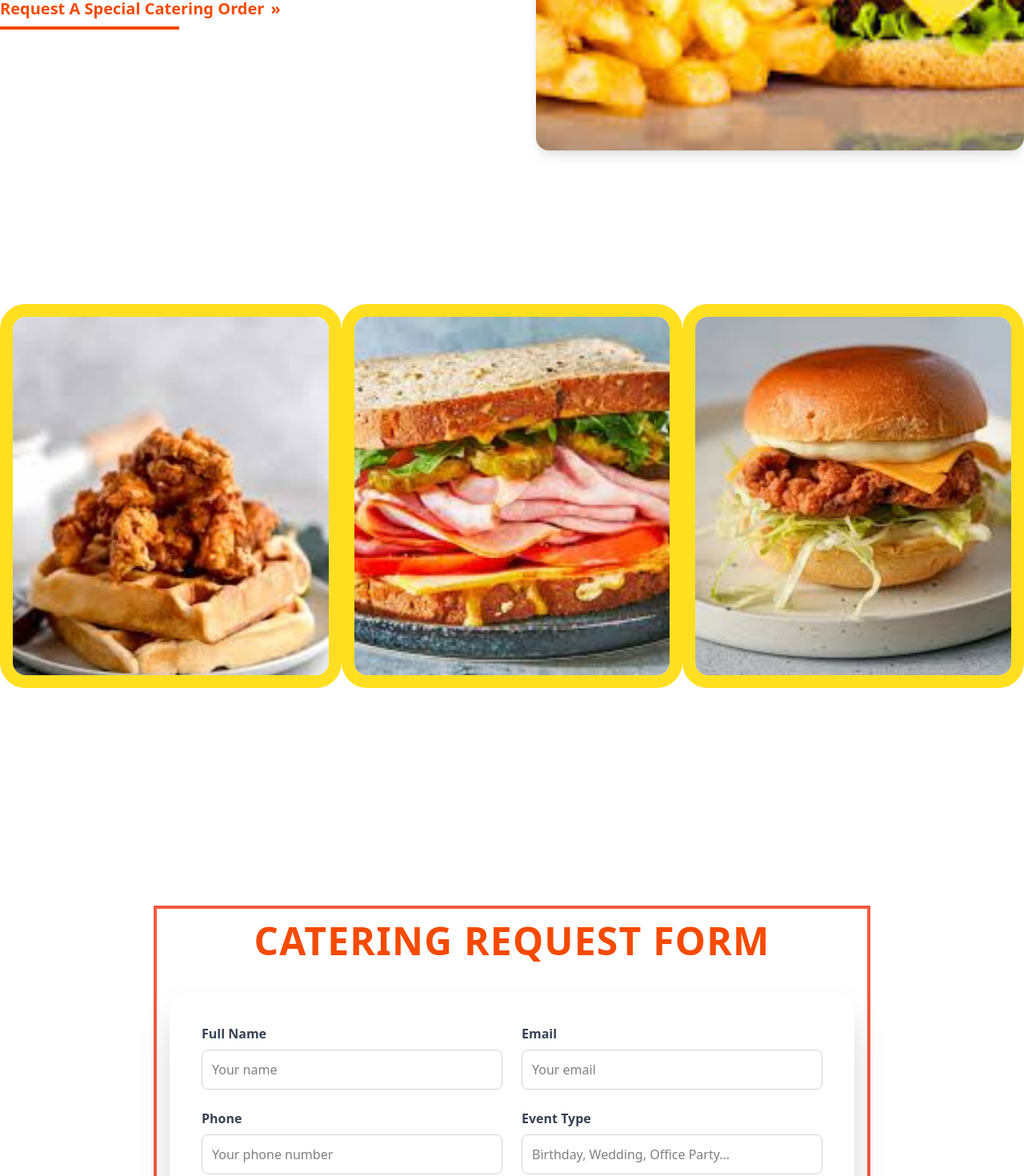
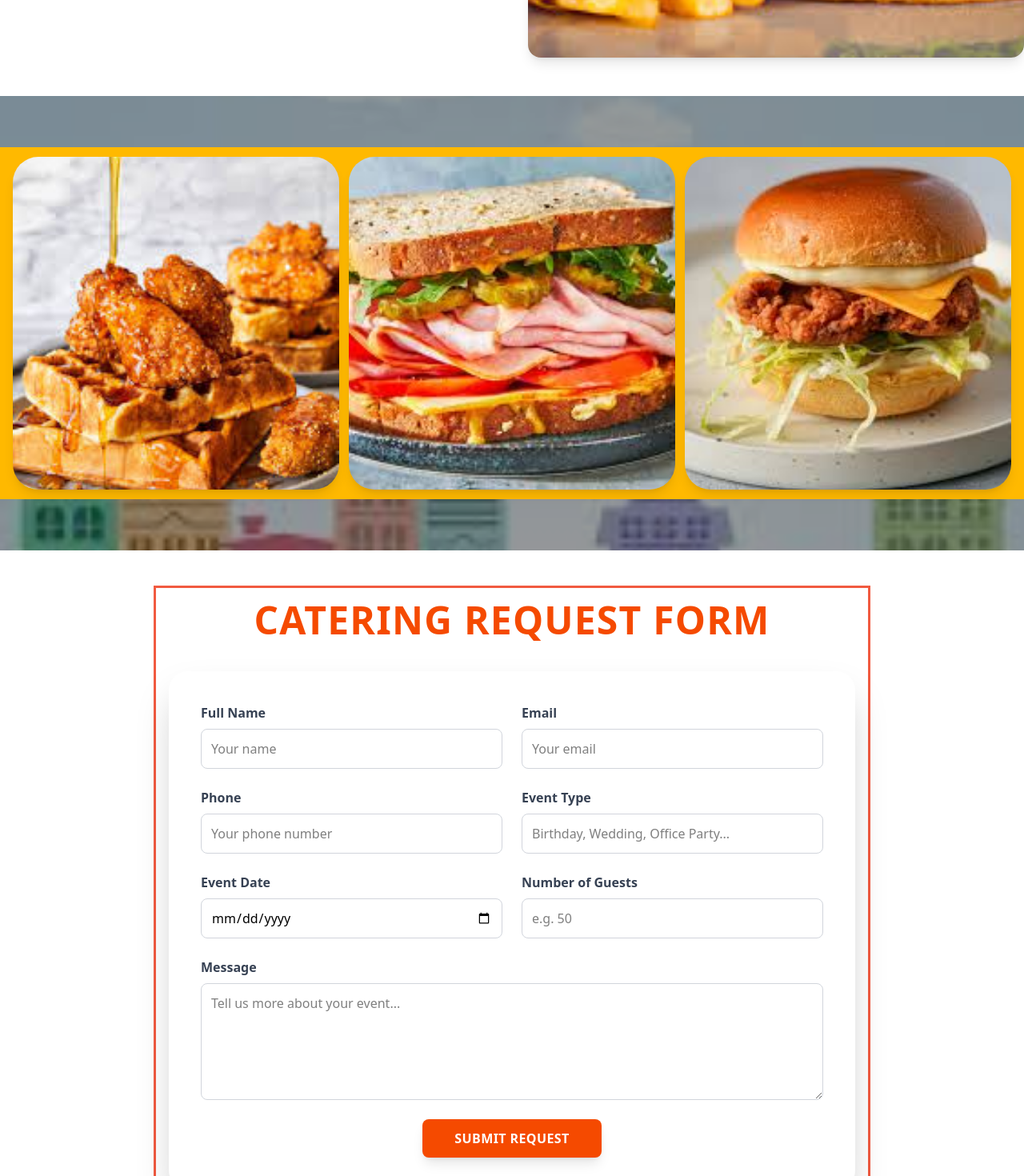
Before and after one commit to amsamansoor/cluck-clucks, a React (Vite) app: page /catering in a window 1280 px wide. Shown: the part 1060-2530 px from the top of the page at 80% size. Built offline with nearby package versions, Linux system fonts and the light colour scheme.

Commit message:
update cateringImages section

```diff
--- a/package.json
+++ b/package.json
@@ -13,6 +13,7 @@
     "react": "^18.2.0",
     "react-dom": "^18.2.0",
     "react-icons": "^5.5.0",
+    "react-parallax": "^3.5.2",
     "react-router-dom": "^7.8.2"
   },
   "devDependencies": {
--- a/src/App.jsx
+++ b/src/App.jsx
@@ -1,6 +1,6 @@
 import { BrowserRouter, Routes, Route, Navigate } from "react-router-dom";
 import Navbar from "./components/navbar";
-import CateringPage from "./pages/CateringPage";
+import CateringPage from "./pages/cateringPage";
 
 function App() {
   return (
--- a/src/components/cateringForm.tsx
+++ b/src/components/cateringForm.tsx
@@ -2,8 +2,8 @@ import React from "react";
 
 const CateringForm = () => {
   return (
-    <section className="w-full py-20 px-6">
-  <div className="max-w-4xl mx-auto border-4 border-[#F15A40] p-4" style={{ boxSizing: 'border-box' }}>
+    <section className="w-full py-1 px-1">
+  <div className="max-w-4xl mx-auto border-3 border-[#F15A40] p-4" style={{ boxSizing: 'border-box' }}>
         {/* Heading */}
         <h2 className="text-3xl md:text-5xl font-extrabold text-orange-600 mb-10 text-center uppercase tracking-wide">
           Catering Request Form
--- a/src/components/cateringImages.tsx
+++ b/src/components/cateringImages.tsx
@@ -2,30 +2,38 @@ import React from "react";
 
 const CateringImages = () => {
   return (
-    <section className="w-full bg-white py-16">
-      <div className="max-w-10xl mx-auto px-0 md:px-0">
-        <div className="grid grid-cols-1 md:grid-cols-3 gap-0">
-          <div className="border-[16px] border-yellow-300 rounded-[32px] overflow-hidden">
+    <section className="w-full bg-amber-400 py-3">
+      <div className="max-w-10xl mx-auto px-4">
+        {/* Grid layout */}
+        <div className="grid grid-cols-1 md:grid-cols-3 gap-3">
+
+          {/* Chicken Waffles */}
+          <div className="rounded-[32px] overflow-hidden shadow-lg">
             <img
-              src="src/assets/images/chicken-waffels.jpg"
+              src="src/assets/images/chicken-waffles2.jpg"
               alt="Chicken & Waffles"
-              className="object-cover w-full h-80 md:h-[28rem] transition-transform duration-300 hover:scale-105"
+              className="object-cover w-full h-80 md:h-[26rem] transition-transform duration-300 hover:scale-105"
             />
           </div>
-          <div className="border-[16px] border-yellow-300 rounded-[32px] overflow-hidden">
+
+          {/* Sandwich */}
+          <div className="rounded-[32px] overflow-hidden shadow-lg">
             <img
               src="src/assets/images/sandwiches.jpg"
               alt="Sandwiches"
-              className="object-cover w-full h-80 md:h-[28rem] transition-transform duration-300 hover:scale-105"
+              className="object-cover w-full h-80 md:h-[26rem] transition-transform duration-300 hover:scale-105"
             />
           </div>
-          <div className="border-[16px] border-yellow-300 rounded-[32px] overflow-hidden">
+
+          {/* Burger */}
+          <div className="rounded-[32px] overflow-hidden shadow-lg">
             <img
               src="src/assets/images/burger.jpg"
-              alt="Burgers"
-              className="object-cover w-full h-80 md:h-[28rem] transition-transform duration-300 hover:scale-105"
+              alt="Burger"
+              className="object-cover w-full h-80 md:h-[26rem] transition-transform duration-300 hover:scale-105"
             />
           </div>
+
         </div>
       </div>
     </section>
--- a/src/components/intropage.tsx
+++ b/src/components/intropage.tsx
@@ -1,31 +1,31 @@
-import React from "react";
+// import React from "react";
 
-const IntroSection = ({ heading, tagline, orderLink, requestLink }) => {
-  return (
-    <section className="max-w-5xl mx-auto px-4 py-16 text-center">
-      <h2 className="text-2xl md:text-3xl font-bold">{heading}</h2>
-      <p className="mt-4 text-gray-700 md:text-lg">{tagline}</p>
+// const IntroSection = ({ heading, tagline, orderLink, requestLink }) => {
+//   return (
+//     <section className="max-w-5xl mx-auto px-4 py-16 text-center">
+//       <h2 className="text-2xl md:text-3xl font-bold">{heading}</h2>
+//       <p className="mt-4 text-gray-700 md:text-lg">{tagline}</p>
 
-      <div className="mt-8 flex flex-col sm:flex-row items-center justify-center gap-4">
-        <a
-          href={orderLink}
-          target="_blank"
-          rel="noopener noreferrer"
-          className="inline-block rounded-xl px-6 py-3 font-semibold bg-yellow-400 text-black hover:bg-yellow-300 transition"
-        >
-          Order Now
-        </a>
-        <a
-          href={requestLink}
-          target="_blank"
-          rel="noopener noreferrer"
-          className="inline-block rounded-xl px-6 py-3 font-semibold border-2 border-yellow-400 text-yellow-400 hover:bg-yellow-400 hover:text-black transition"
-        >
-          Request Catering
-        </a>
-      </div>
-    </section>
-  );
-};
+//       <div className="mt-8 flex flex-col sm:flex-row items-center justify-center gap-4">
+//         <a
+//           href={orderLink}
+//           target="_blank"
+//           rel="noopener noreferrer"
+//           className="inline-block rounded-xl px-6 py-3 font-semibold bg-yellow-400 text-black hover:bg-yellow-300 transition"
+//         >
+//           Order Now
+//         </a>
+//         <a
+//           href={requestLink}
+//           target="_blank"
+//           rel="noopener noreferrer"
+//           className="inline-block rounded-xl px-6 py-3 font-semibold border-2 border-yellow-400 text-yellow-400 hover:bg-yellow-400 hover:text-black transition"
+//         >
+//           Request Catering
+//         </a>
+//       </div>
+//     </section>
+//   );
+// };
 
-export default IntroSection;
+// export default IntroSection;
--- /dev/null
+++ b/src/declarations.d.ts
@@ -0,0 +1,6 @@
+declare module "*.jpg";
+declare module "*.jpeg";
+declare module "*.png";
+declare module "*.svg";
+declare module "*.gif";
+declare module "*.webp";
--- a/src/pages/cateringPage.tsx
+++ b/src/pages/cateringPage.tsx
@@ -1,13 +1,13 @@
 import React from "react";
+import { Parallax } from "react-parallax";
 import CateringImages from "../components/cateringImages";
 import CateringForm from "../components/cateringForm";
 import heroImg from "../assets/images/hero-image.jpg";
-import bgImg from "../assets/images/cluck-background.jpg";
-
+import parallaxImg from "../assets/images/cluck-background1.jpg";
 const CateringPage = () => {
   return (
-    <div className="relative min-h-screen flex flex-col ">
-      {/* Hero Section - Patterned Red Squares Background */}
+    <div className="relative min-h-screen flex flex-col">
+      {/* Hero Section */}
       <div
         className="w-full h-72 md:h-96 flex items-center justify-center relative pt-24"
         style={{
@@ -28,11 +28,9 @@ const CateringPage = () => {
       </div>
 
       {/* Section 2 - Split layout */}
-      <div
-        className="w-full py-16 flex flex-col md:flex-row max-w-7xl mx-auto gap-15 items-center justify-between bg-fixed bg-cover bg-center"
-      >
-        {/* Left: Content */}
-        <div className="flex-1 flex flex-col justify-center items-start text-left pt-16 md:justify-center md:h-full">
+      <div className="w-full py-12 flex flex-col md:flex-row max-w-7xl mx-auto gap-10 items-center justify-between">
+        {/* Left Content */}
+        <div className="flex-1 flex flex-col justify-center items-start text-left">
           <h2 className="text-orange-600 text-3xl md:text-5xl font-extrabold mb-6 leading-tight">
             BIRTHDAY? WEDDING? OFFICE PARTY?
           </h2>
@@ -50,14 +48,14 @@ const CateringPage = () => {
 
           <div className="space-y-8 w-full">
             <div>
-              <button className="flex items-center text-orange-600 font-bold text-xl group">
+              <button className="flex items-center text-orange-600 font-bold text-xl group hover:underline hover:underline-offset-4">
                 Order Now <span className="ml-2">&raquo;</span>
               </button>
               <div className="w-32 h-1 bg-orange-600 mt-2"></div>
             </div>
 
             <div>
-              <button className="flex items-center text-orange-600 font-bold text-xl group">
+              <button className="flex items-center text-orange-600 font-bold text-xl group hover:underline hover:underline-offset-4">
                 Request A Special Catering Order <span className="ml-2">&raquo;</span>
               </button>
               <div className="w-56 h-1 bg-orange-600 mt-2"></div>
@@ -65,26 +63,29 @@ const CateringPage = () => {
           </div>
         </div>
 
-        {/* Right: Image */}
+        {/* Right Image */}
         <div className="flex-1 flex justify-center items-stretch">
           <img
             src={heroImg}
             alt="Catering Hero"
-            className="w-full h-[800px] max-w-2xl rounded-2xl object-cover shadow-lg"
-            style={{ height: '800px' }}
+            className="w-full h-[400px] md:h-[700px] max-w-2xl rounded-2xl object-cover shadow-lg"
           />
         </div>
       </div>
 
-      {/* Section 3 - Images Grid */}
-      <div className="w-full py-16">
-        <div className="w-full">
+      {/* ✅ Section 3 - Parallax Background with Images */}
+      <Parallax
+        bgImage={parallaxImg}
+        strength={400}
+        className="w-full"
+      >
+        <div className="w-full py-16 bg-black/40">
           <CateringImages />
         </div>
-      </div>
+      </Parallax>
 
       {/* Section 4 - Catering Form */}
-      <div className="w-full py-16">
+      <div className="w-full py-10">
         <CateringForm />
       </div>
     </div>
```
Also changed, not shown: src/assets/images/chicken-waffles2.jpg (added), 1 other file (tests, documents, lock files or other folders).
